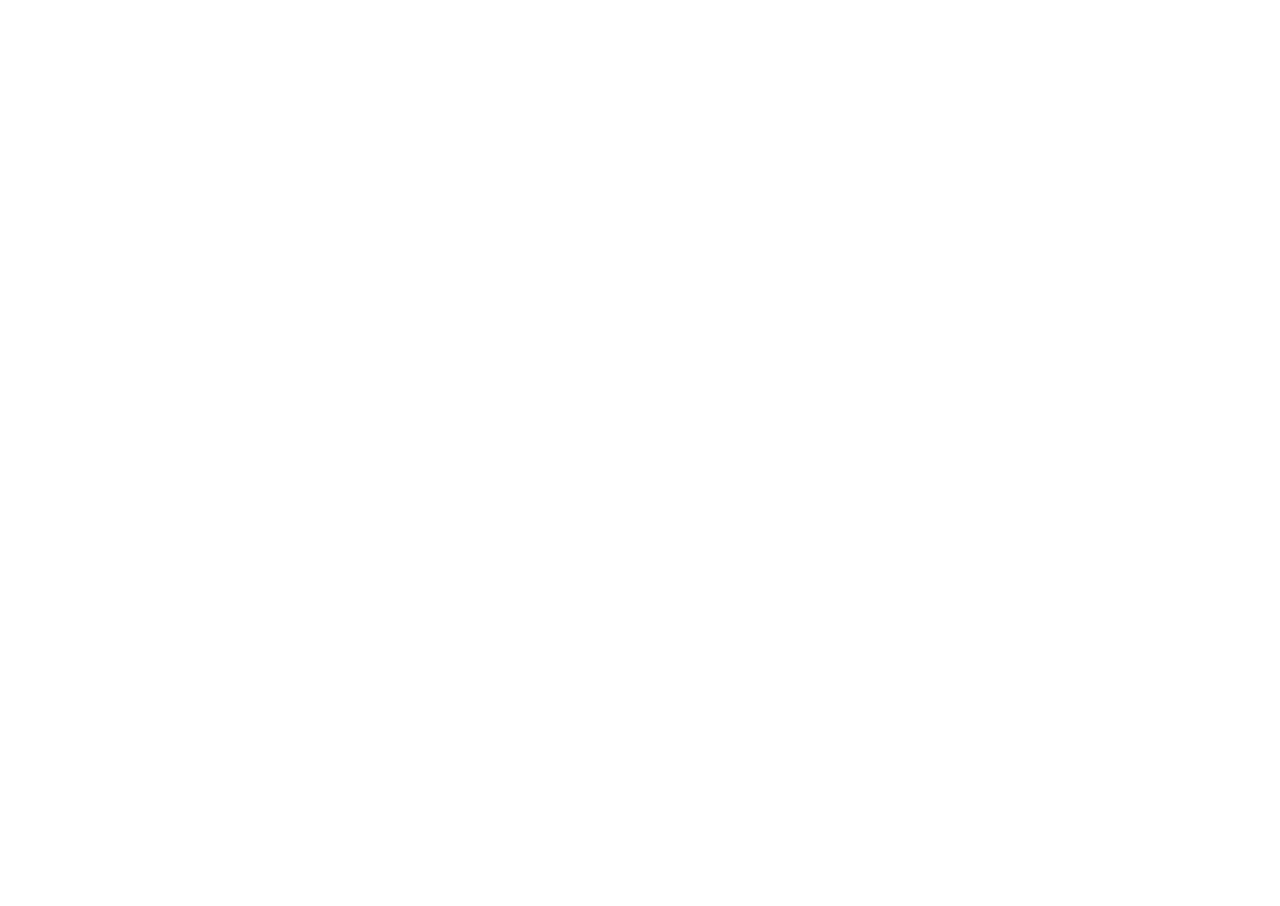
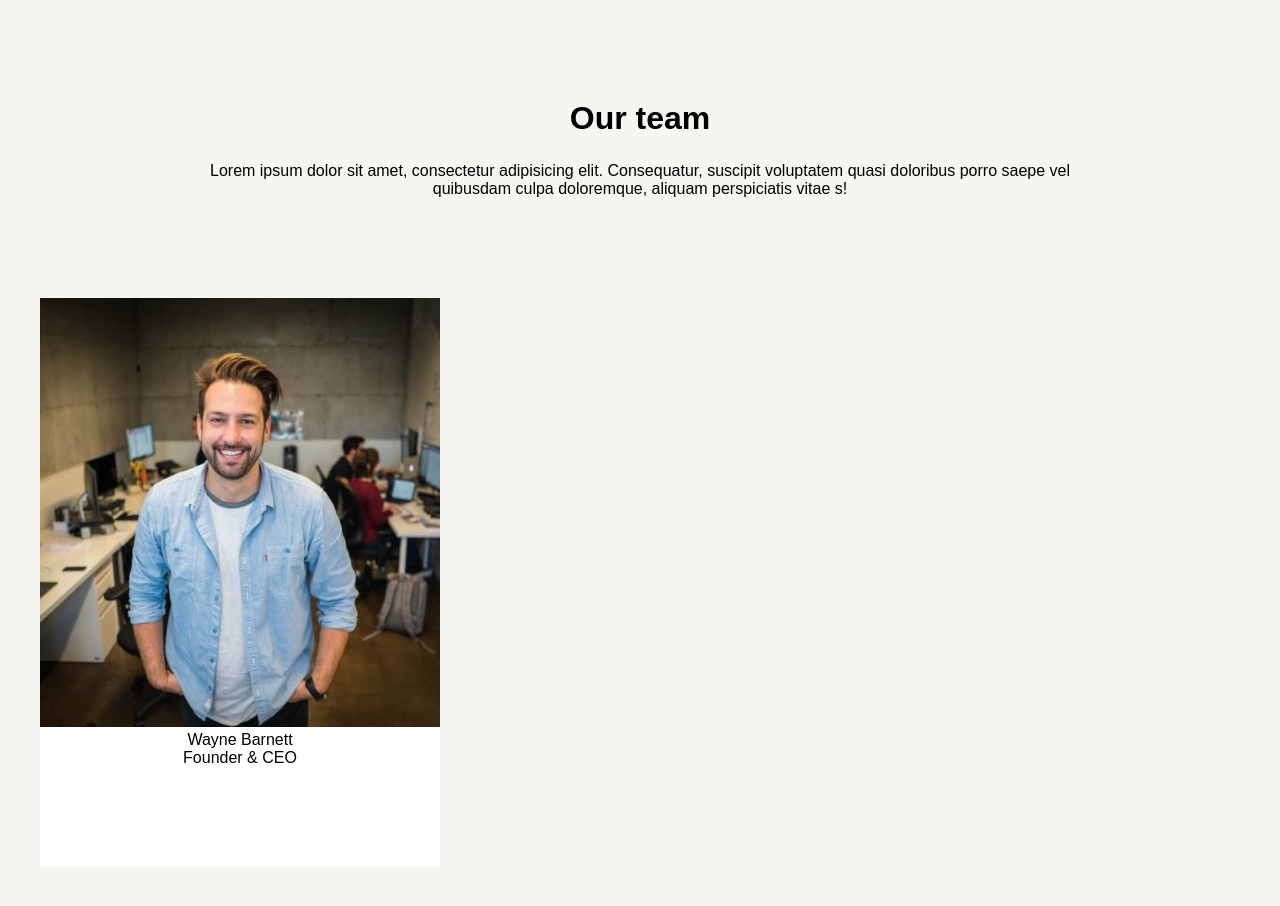
Before and after one commit to VictorGiuliano/js-our-team, a plain HTML site: page index.html in a window 1280 px wide. Before the commit the page ends 800 px from the top, so only its background shows below. Drawn offline with Linux system fonts and the light colour scheme.

Commit message:
Test visivo pagina

```diff
--- a/index.html
+++ b/index.html
@@ -8,7 +8,19 @@
     <title>Document</title>
 </head>
 <body>
-
+    <div class="container">
+         <h1 class="title">Our team</h1>
+         <p class="subtitle">Lorem ipsum dolor sit amet, consectetur adipisicing elit. Consequatur, suscipit voluptatem quasi doloribus porro saepe vel quibusdam culpa doloremque, aliquam perspiciatis vitae s!</p>
+         <div class="row">
+            <div class="column">
+                <div class="card">
+                    <img src="img/wayne-barnett-founder-ceo.jpg" alt="guy worker">
+                    <article class="marchio"> Wayne Barnett</article>
+                    <p>Founder & CEO</p>
+                </div>
+            </div>
+         </div>
+    </div>
     <script src="script.js"></script>
 </body>
 </html>
--- a/style.css
+++ b/style.css
@@ -5,5 +5,34 @@
   }
   body {
     font-family: sans-serif;
-    padding-top: 50px;
+    background-color: rgb(245,245,241)
   }
+  .container{
+    padding: 100px 0;
+    margin: 0 auto;
+    height: auto;
+    max-width: 1200px;
+    text-align: center;
+  }
+  .title{
+    margin-bottom: 25px;
+  }
+  .subtitle{
+    padding: 0 150px;
+  }
+  .row{
+    padding-top:100px;
+    display: flex;
+    flex-wrap:wrap;
+  }
+  .column{
+    display: flex;
+    flex-direction:column ;
+    flex-basis: calc(100%/3);
+
+  }
+  .card{
+    padding: 0 0 100px 0;
+    background-color: white;
+    max-height: 600px;
+  }
```
